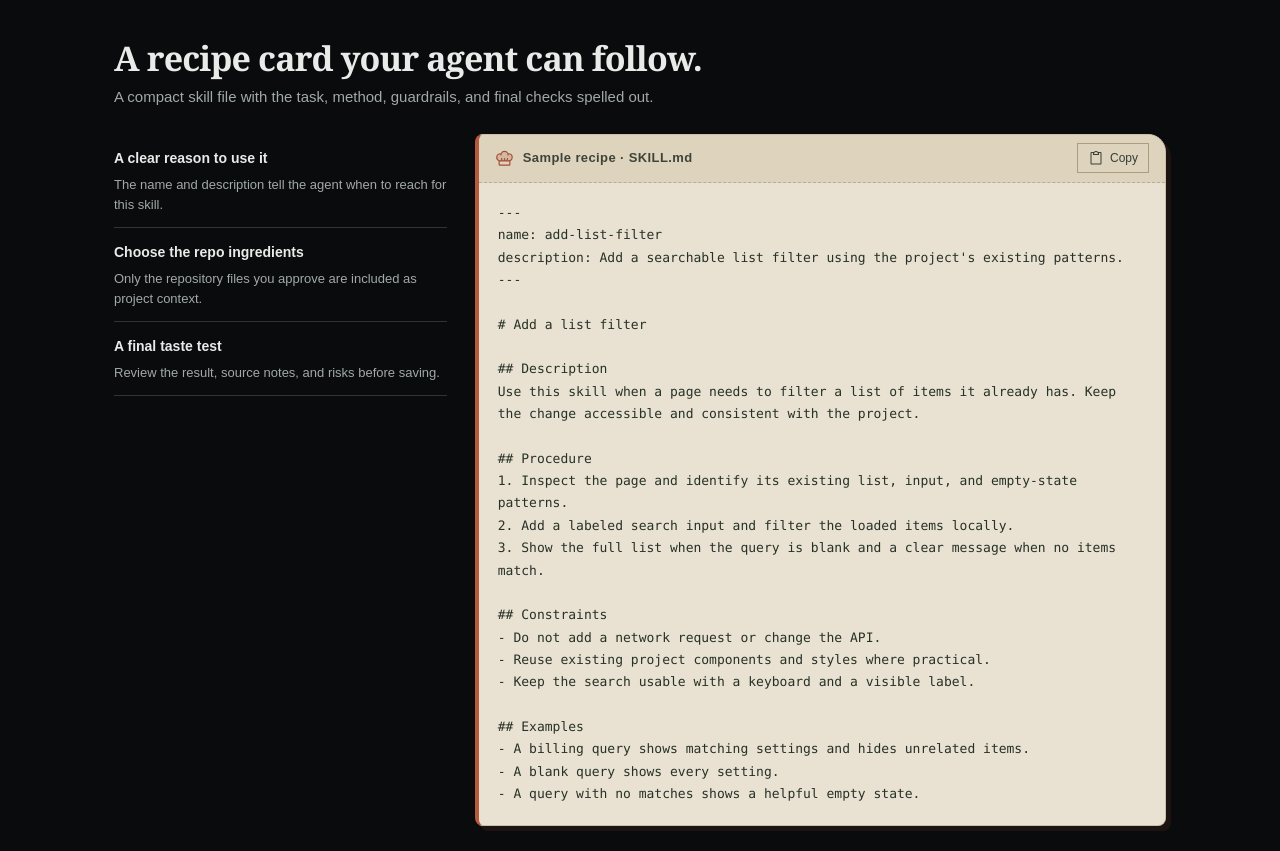
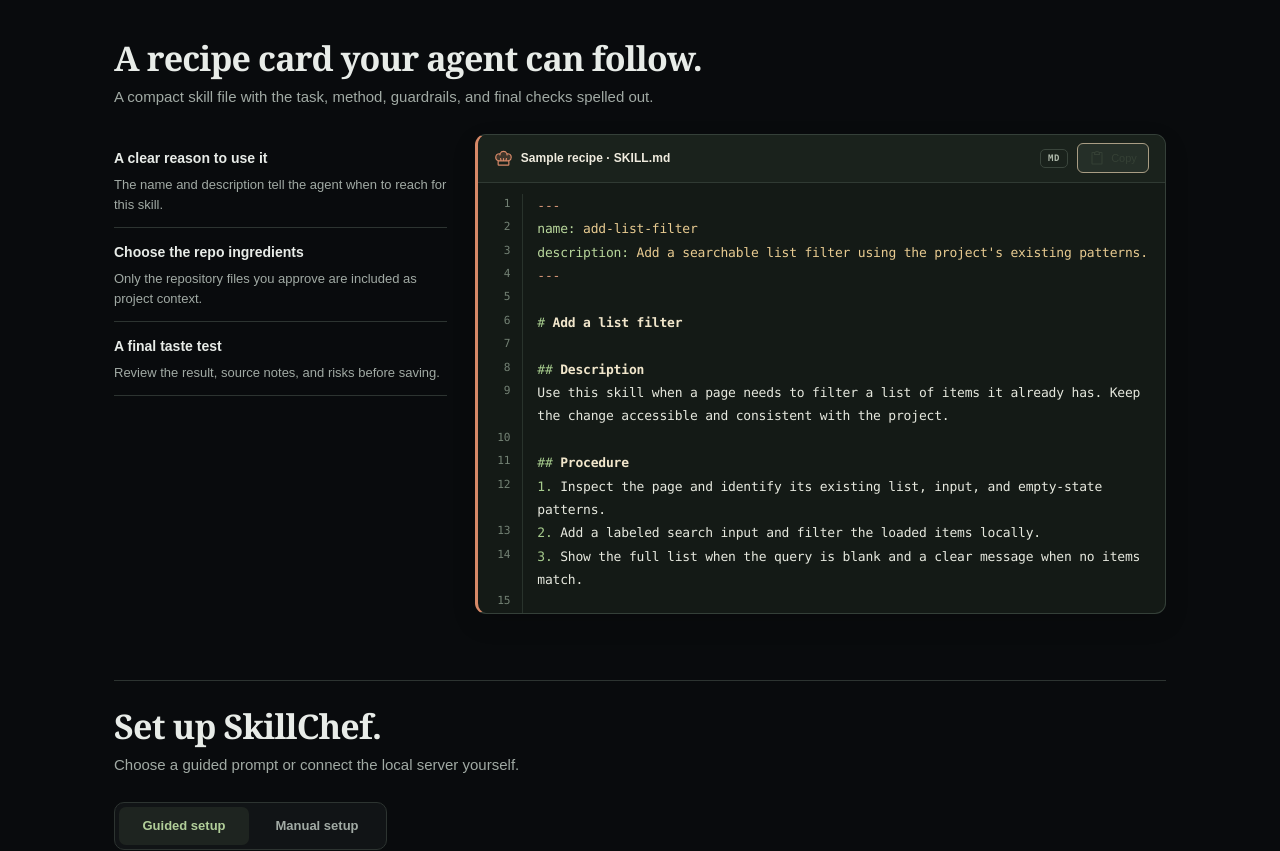
Before and after one commit to samanyugoyal2010/grok-skills, a Next.js app in the folder docs-site/: page / in a window 1280 px wide. Shown: the part 1020-1871 px from the top of the page. Built offline with nearby package versions, Linux system fonts and the light colour scheme; no server answers.

Commit message:
style(docs): polish code example blocks

```diff
--- a/docs-site/app/components/code-block.tsx
+++ b/docs-site/app/components/code-block.tsx
@@ -1,6 +1,7 @@
 "use client";
 
 import { useEffect, useRef, useState } from "react";
+import type { ReactNode } from "react";
 import { CheckIcon } from "@phosphor-icons/react/dist/csr/Check";
 import { ChefHatIcon } from "@phosphor-icons/react/dist/csr/ChefHat";
 import { ClipboardIcon } from "@phosphor-icons/react/dist/csr/Clipboard";
@@ -8,9 +9,72 @@
 
 type CodeBlockProps = { label: string; value: string; variant?: "default" | "recipe" };
 
+type CodeLanguage = "json" | "toml" | "env" | "shell" | "markdown";
+
+function detectLanguage(label: string, value: string): CodeLanguage {
+  if (label.toLowerCase() === "terminal") return "shell";
+  if (value.startsWith("---\n")) return "markdown";
+  if (value.startsWith("[mcp_servers.")) return "toml";
+  if (/^(?:[A-Z][A-Z0-9_]+)=/m.test(value)) return "env";
+  return "json";
+}
+
+function tokenize(line: string, pattern: RegExp, classify: (token: string, index: number) => string): ReactNode[] {
+  const result: ReactNode[] = [];
+  let cursor = 0;
+  for (const match of line.matchAll(pattern)) {
+    const token = match[0];
+    const index = match.index ?? cursor;
+    if (index > cursor) result.push(line.slice(cursor, index));
+    result.push(<span className={`syntax-${classify(token, index)}`} key={`${index}-${token}`}>{token}</span>);
+    cursor = index + token.length;
+  }
+  if (cursor < line.length) result.push(line.slice(cursor));
+  return result;
+}
+
+function highlightLine(line: string, language: CodeLanguage): ReactNode {
+  if (!line) return "\u00a0";
+
+  if (language === "json") {
+    return tokenize(line, /"(?:\\.|[^"\\])*"(?=\s*:)|"(?:\\.|[^"\\])*"|\b(?:true|false|null)\b|-?\d+(?:\.\d+)?|[{}[\],:]/g, (token, index) => {
+      if (token.startsWith("\"")) return /:\s*$/.test(line.slice(index + token.length)) ? "key" : "string";
+      return /^(?:true|false|null|-?\d)/.test(token) ? "literal" : "punctuation";
+    });
+  }
+
+  if (language === "toml" || language === "env") {
+    if (/^\s*#/.test(line)) return <span className="syntax-comment">{line}</span>;
+    const assignment = /^(\s*)([A-Za-z_][\w.-]*)(\s*=)(.*)$/.exec(line);
+    if (assignment) {
+      return <>{assignment[1]}<span className="syntax-key">{assignment[2]}</span><span className="syntax-operator">{assignment[3]}</span><span className="syntax-string">{assignment[4]}</span></>;
+    }
+    if (/^\s*\[.*\]\s*$/.test(line)) return <span className="syntax-section">{line}</span>;
+    return line;
+  }
+
+  if (language === "shell") {
+    const command = /^(\s*)(\S+)(.*)$/.exec(line);
+    if (!command) return line;
+    const rest = tokenize(command[3], /--?[\w-]+|&&|\|\|/g, (token) => token === "&&" || token === "||" ? "operator" : "flag");
+    return <>{command[1]}<span className="syntax-command">{command[2]}</span>{rest}</>;
+  }
+
+  if (/^---\s*$/.test(line)) return <span className="syntax-delimiter">{line}</span>;
+  const heading = /^(#{1,6})(\s+)(.*)$/.exec(line);
+  if (heading) return <><span className="syntax-marker">{heading[1]}</span>{heading[2]}<span className="syntax-heading">{heading[3]}</span></>;
+  const listItem = /^(\s*(?:[-*]|\d+\.))(\s+)(.*)$/.exec(line);
+  if (listItem) return <><span className="syntax-marker">{listItem[1]}</span>{listItem[2]}{tokenize(listItem[3], /`[^`]+`/g, () => "inline-code")}</>;
+  const frontmatter = /^([\w-]+:)(\s*)(.*)$/.exec(line);
+  if (frontmatter) return <><span className="syntax-key">{frontmatter[1]}</span>{frontmatter[2]}<span className="syntax-string">{frontmatter[3]}</span></>;
+  return tokenize(line, /`[^`]+`/g, () => "inline-code");
+}
+
 export function CodeBlock({ label, value, variant = "default" }: CodeBlockProps) {
   const [copyStatus, setCopyStatus] = useState<"idle" | "copied" | "error">("idle");
   const resetTimer = useRef<number | undefined>(undefined);
+  const language = detectLanguage(label, value);
+  const lines = value.split("\n");
 
   useEffect(() => () => {
     if (resetTimer.current !== undefined) window.clearTimeout(resetTimer.current);
@@ -31,18 +95,26 @@
   }
 
   return (
-    <div className={`code-block code-block-${variant}`}>
+    <div className={`code-block code-block-${variant}`} data-language={language}>
       <div className="code-head">
         <span className="code-label">
           {variant === "recipe" && <ChefHatIcon size={19} weight="duotone" aria-hidden="true" />}
           {label}
         </span>
+        <span className="code-tools">
+          <span className="code-language" aria-hidden="true">{language === "markdown" ? "MD" : language === "shell" ? "SHELL" : language.toUpperCase()}</span>
         <button className="copy-button" onClick={copy} type="button" aria-label={`Copy ${label}`}>
           {copyStatus === "copied" ? <CheckIcon size={16} weight="bold" aria-hidden="true" /> : <ClipboardIcon size={16} aria-hidden="true" />}
           {copyStatus === "copied" ? "Copied" : copyStatus === "error" ? "Copy failed" : "Copy"}
         </button>
+        </span>
       </div>
-      <pre><code>{value}</code></pre>
+      <pre><code>{lines.map((line, index) => (
+        <span className="code-line" key={index}>
+          <span className="code-line-number" aria-hidden="true">{index + 1}</span>
+          <span className="code-line-content">{highlightLine(line, language)}</span>
+        </span>
+      ))}</code></pre>
       <span className="sr-only" aria-live="polite">
         {copyStatus === "copied" ? `${label} copied to clipboard.` : copyStatus === "error" ? `Could not copy ${label}.` : ""}
       </span>
--- a/docs-site/app/globals.css
+++ b/docs-site/app/globals.css
@@ -904,3 +904,115 @@
   .provider-choice-grid { grid-template-columns: 1fr; gap: 8px; }
   .provider-choice { grid-template-columns: 28px minmax(0, 1fr) 20px; }
 }
+
+/* Code samples use a warm, high-contrast enamel surface with a quiet line rail. */
+.code-block {
+  --code-accent: #a8c98f;
+  overflow: hidden;
+  color: #eee9dc;
+  border: 1px solid #354039;
+  border-left: 3px solid var(--code-accent);
+  border-radius: 11px;
+  background: #141a16;
+  box-shadow: 0 9px 24px rgb(0 0 0 / .14), inset 0 1px rgb(255 255 255 / .025);
+}
+.code-block-recipe { --code-accent: #d78968; }
+.code-head {
+  min-height: 46px;
+  padding: 0 12px 0 15px;
+  color: #c5cec0;
+  border-bottom: 1px solid #303a33;
+  background: #1a221c;
+  font: 500 12px/1.3 var(--sans);
+}
+.code-label {
+  min-width: 0;
+  display: inline-flex;
+  align-items: center;
+  gap: 8px;
+  overflow: hidden;
+  color: #f0ecdf;
+  font-size: 12px;
+  font-weight: 600;
+  letter-spacing: .005em;
+  text-overflow: ellipsis;
+  white-space: nowrap;
+}
+.code-label svg { flex: 0 0 auto; color: var(--code-accent); }
+.code-tools { display: inline-flex; align-items: center; gap: 9px; flex: 0 0 auto; }
+.code-language {
+  padding: 4px 7px;
+  color: #aeb8aa;
+  border: 1px solid #3a453c;
+  border-radius: 5px;
+  font: 600 9px/1 var(--mono);
+  letter-spacing: .07em;
+}
+.copy-button {
+  min-width: 72px;
+  min-height: 30px;
+  padding: 0 9px;
+  gap: 6px;
+  color: #e5eadf;
+  border: 1px solid #465449;
+  border-radius: 6px;
+  background: #252f28;
+  font: 500 11px var(--sans);
+  transition: background .16s ease, border-color .16s ease, color .16s ease;
+}
+.copy-button:hover { color: #fff8e8; border-color: #6b8967; background: #344337; }
+.code-block pre {
+  max-width: 100%;
+  max-height: 430px;
+  margin: 0;
+  padding: 11px 0;
+  overflow: auto;
+  color: #e6e8de;
+  background: transparent;
+  font: 13px/1.8 var(--mono);
+  letter-spacing: -.015em;
+  tab-size: 2;
+}
+.code-block pre code { display: block; color: inherit; font: inherit; white-space: normal; }
+.code-line {
+  min-height: 1.8em;
+  display: grid;
+  grid-template-columns: 3.5em minmax(0, 1fr);
+  padding-right: 14px;
+}
+.code-line-number {
+  padding-right: 12px;
+  color: #738174;
+  border-right: 1px solid #29332c;
+  font-size: .86em;
+  text-align: right;
+  user-select: none;
+}
+.code-line-content { min-width: 0; padding-left: 14px; overflow-wrap: anywhere; white-space: pre-wrap; }
+.syntax-key { color: #b9d79c; }
+.syntax-string { color: #e8cb91; }
+.syntax-literal { color: #e8a184; }
+.syntax-punctuation { color: #9ba99b; }
+.syntax-operator { color: #d8a27e; }
+.syntax-comment { color: #8b9989; font-style: italic; }
+.syntax-section { color: #e6c98d; }
+.syntax-command { color: #b9d79c; font-weight: 600; }
+.syntax-flag { color: #e6c98d; }
+.syntax-marker { color: #a6cb8d; }
+.syntax-heading { color: #f1e6cb; font-weight: 600; }
+.syntax-delimiter { color: #d99879; }
+.syntax-inline-code { padding: 1px 4px; color: #efbd9c; border: 1px solid #44463c; border-radius: 3px; background: #25251f; }
+.code-block-recipe .code-head { color: #c5cec0; border-bottom: 1px solid #303a33; background: #1a221c; }
+.code-block-recipe pre { color: #e6e8de; background: transparent; font-size: 13px; line-height: 1.8; }
+
+@media (max-width: 560px) {
+  .code-head { min-height: 43px; padding-inline: 10px; }
+  .code-label { max-width: 58%; font-size: 11px; }
+  .code-tools { gap: 6px; }
+  .code-language { padding: 4px 5px; font-size: 8px; }
+  .copy-button { min-width: 64px; min-height: 29px; padding-inline: 7px; font-size: 10px; }
+  .code-block pre { max-height: 360px; font-size: 12px; line-height: 1.8; }
+  .code-line { grid-template-columns: 3em minmax(0, 1fr); padding-right: 9px; }
+  .code-line-number { padding-right: 9px; }
+  .code-line-content { padding-left: 10px; }
+}
```
